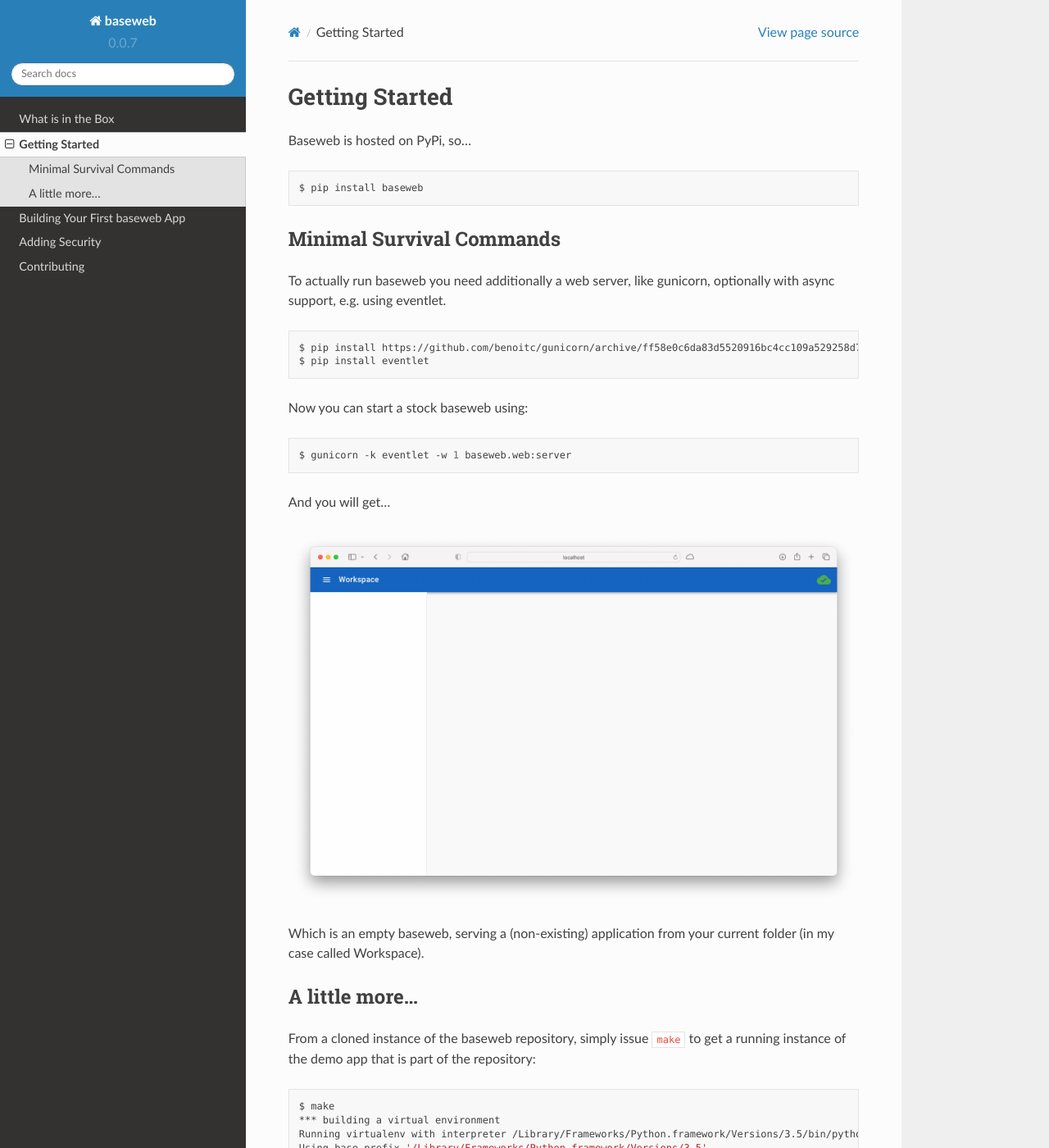
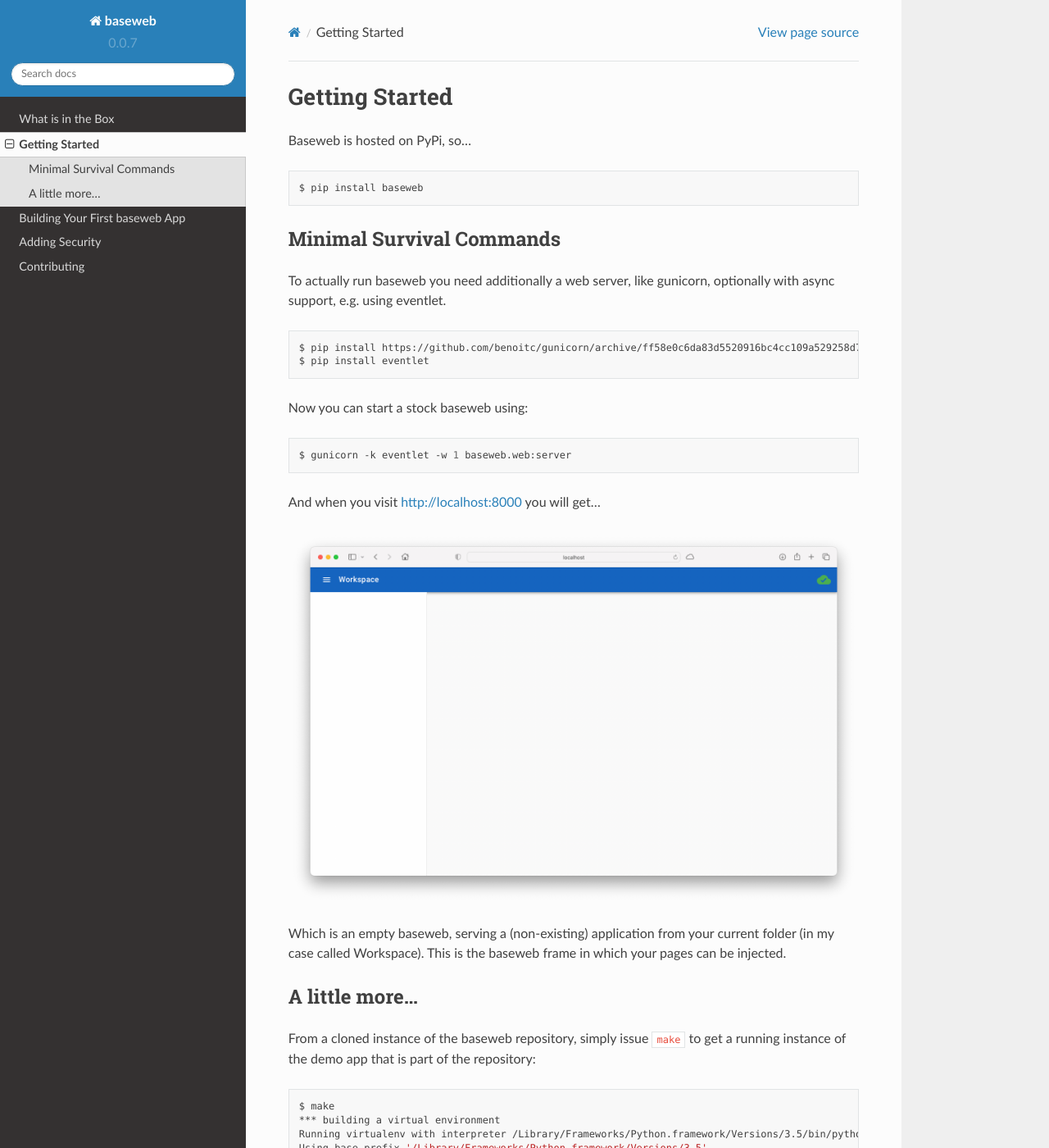
Before and after one commit to christophevg/baseweb, a Sphinx documentation site: the page built from docs/getting-started.md, in a window 1280 px wide and 1400 px high. Shown: the whole window at 82% size. Built offline with Sphinx 7.4.7 and the Read the Docs theme 2.0.0, drawn with Linux system fonts in a browser that asks for light colours.

Commit message:
renamed stock -> frame

````diff
--- a/docs/getting-started.md
+++ b/docs/getting-started.md
@@ -21,11 +21,11 @@
 $ gunicorn -k eventlet -w 1 baseweb.web:server
 ```
 
-And you will get...
+And when you visit [http://localhost:8000](http://localhost:8000) you will get...
 
-![baseweb stock](baseweb-stock.png)
+![baseweb stock](baseweb-frame.png)
 
-Which is an empty baseweb, serving a (non-existing) application from your current folder (in my case called Workspace).
+Which is an empty baseweb, serving a (non-existing) application from your current folder (in my case called Workspace). This is the baseweb frame in which your pages can be injected.
 
 ## A little more...
 
````
Also changed, not shown: docs/baseweb-frame.png (renamed from docs/baseweb-stock.png).
